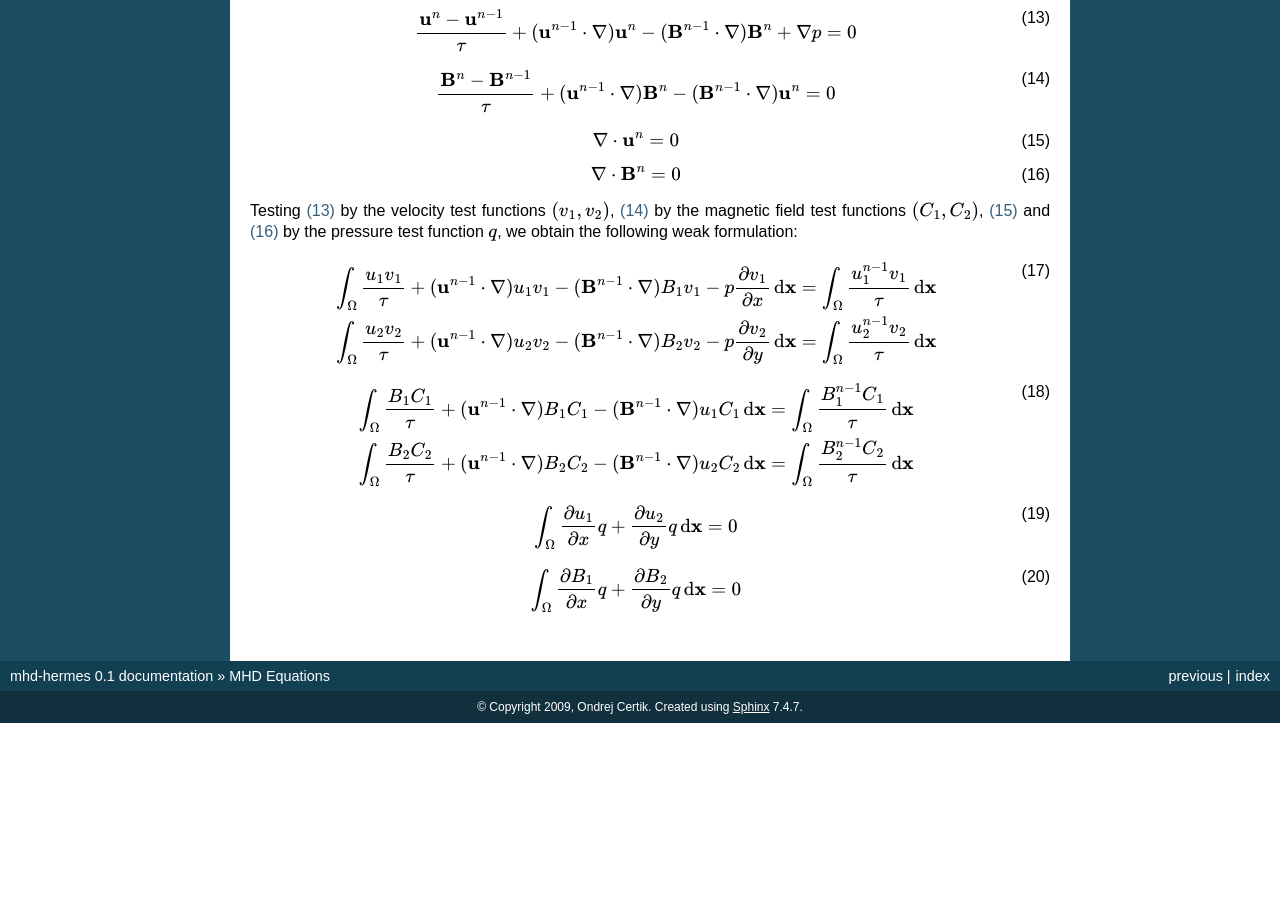
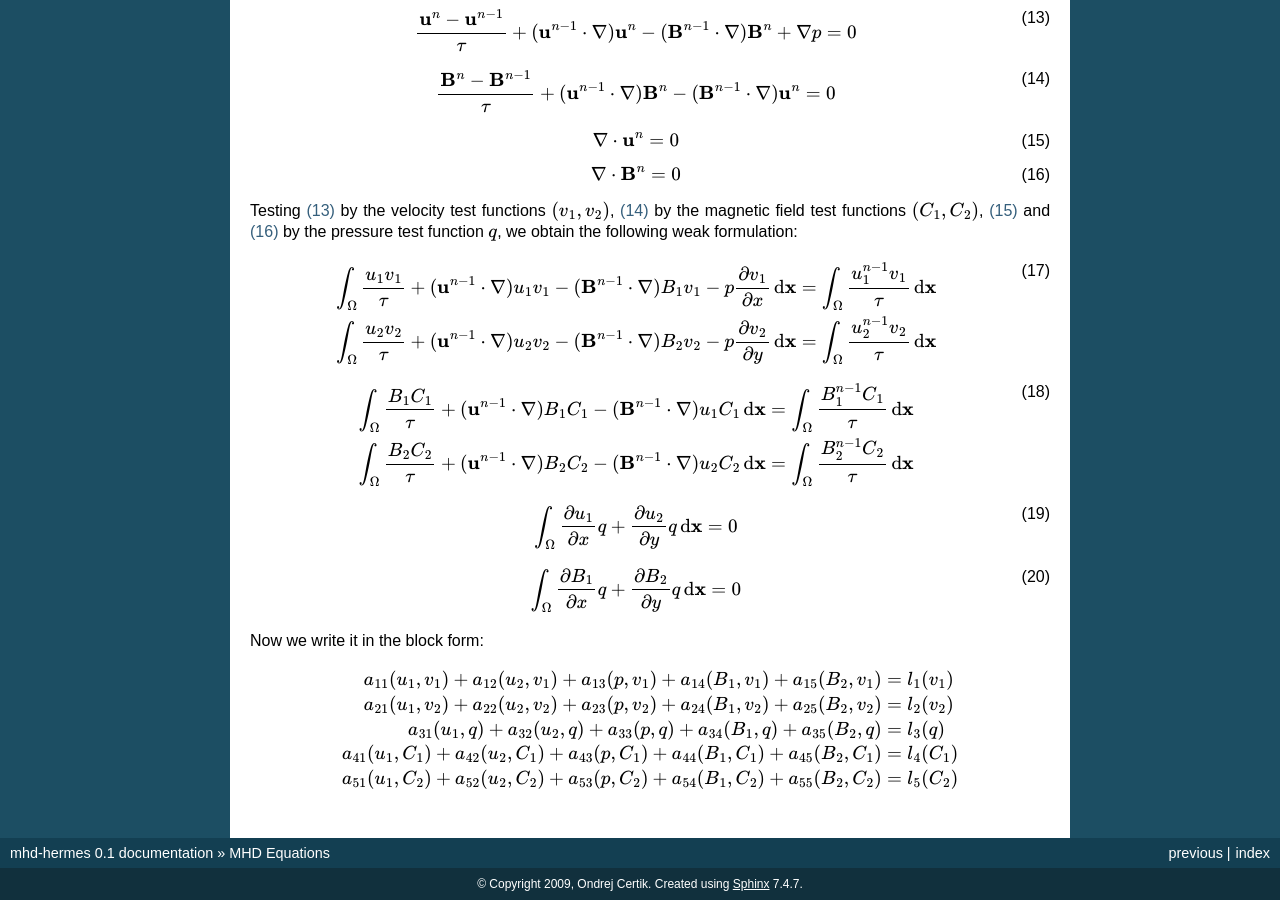
Before and after one commit to certik/mhd-hermes, a Sphinx documentation site: the page built from doc/physics.rst, in a window 1280 px wide and 900 px high, scrolled down 2241 px. Built offline with Sphinx 7.4.7, drawn with Linux system fonts in a browser that asks for light colours; formulas are drawn with MathJax 3; before the commit the page ends 2964 px from its top, so only the background shows below that.

Commit message:
Block form added

```diff
--- a/doc/physics.rst
+++ b/doc/physics.rst
@@ -248,3 +248,18 @@ the following weak formulation:
 
     \int_\Omega {\partial B_1\over\partial x}q + {\partial B_2\over\partial y}q
         \,{\rm d}{\bf x} = 0
+
+Now we write it in the block form:
+
+.. math::
+
+    a_{11}(u_1, v_1) + a_{12}(u_2, v_1) + a_{13}(p, v_1) + a_{14}(B_1, v_1)
+        + a_{15}(B_2, v_1) &= l_1(v_1)\\
+    a_{21}(u_1, v_2) + a_{22}(u_2, v_2) + a_{23}(p, v_2) + a_{24}(B_1, v_2)
+        + a_{25}(B_2, v_2) &= l_2(v_2)\\
+    a_{31}(u_1, q) + a_{32}(u_2, q) + a_{33}(p, q) + a_{34}(B_1, q)
+        + a_{35}(B_2, q) &= l_3(q)\\
+    a_{41}(u_1, C_1) + a_{42}(u_2, C_1) + a_{43}(p, C_1) + a_{44}(B_1, C_1)
+        + a_{45}(B_2, C_1) &= l_4(C_1)\\
+    a_{51}(u_1, C_2) + a_{52}(u_2, C_2) + a_{53}(p, C_2) + a_{54}(B_1, C_2)
+        + a_{55}(B_2, C_2) &= l_5(C_2)
```
